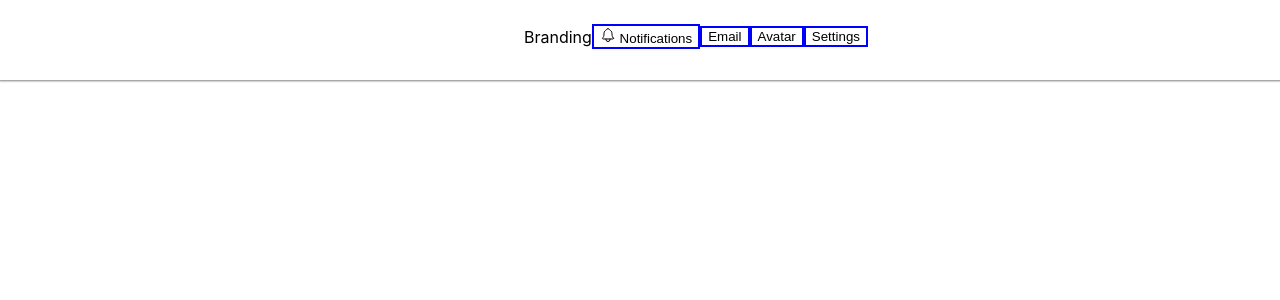
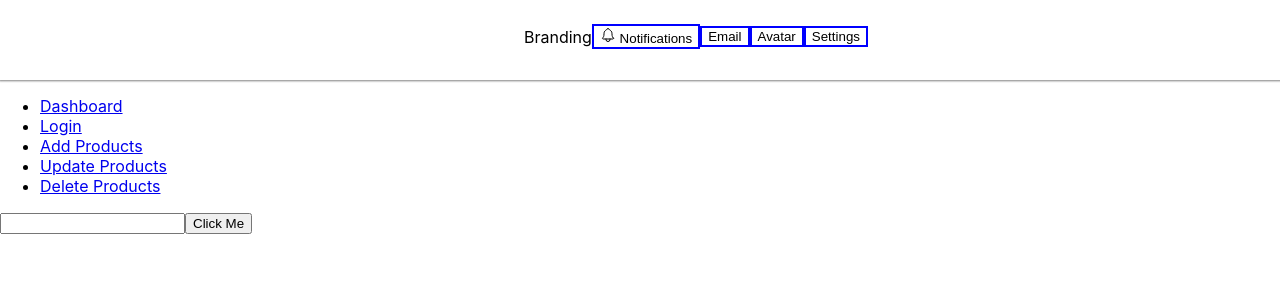
Before and after one commit to jcbince/reactappdash, a React (Create React App) app: page / in a window 1280 px wide. Shown: the top 300 px of the page. Built offline with nearby package versions, Linux system fonts and the light colour scheme.

Commit message:
dashboard and sidebar navigations

```diff
--- a/src/App.js
+++ b/src/App.js
@@ -1,14 +1,17 @@
-import DashBoardPage from './pages/DashBoardPage'
-import LoginPage from './pages/LoginPage'
-import PageNotFound from './pages/PageNotFound';
+import {Route, Routes } from 'react-router-dom'
 
+import { DashBoardPage, LoginPage, PageNotFound } from './pages'
 
 
 function App() {
   return (
     <>
-      <DashBoardPage/>
-
+    <Routes>
+      <Route index element={<LoginPage/>}/>
+      <Route path="dashboard" element={<DashBoardPage/>}/>
+      <Route path="*" element={<PageNotFound/>}/>
+      <Route path="add" element={<PageNotFound/>}/>
+    </Routes>
 
     </>
   );
--- a/src/index.js
+++ b/src/index.js
@@ -6,12 +6,16 @@ import { BrowserRouter } from 'react-router-dom';
 import './index.css';
 import App from './App';
 
+// import {GlobalStyles} from './styles/GlobalStyles'
+
 
 ReactDOM.render(
   <React.StrictMode>
-    <BrowserRouter>
-      <App />
-    </BrowserRouter>
+    {/* <GlobalStyles> */}
+      <BrowserRouter>
+        <App />
+      </BrowserRouter>
+    {/* </GlobalStyles> */}
   </React.StrictMode>,
   document.getElementById('root')
 );
--- /dev/null
+++ b/src/pages/404/PageNotFound.js
@@ -0,0 +1,26 @@
+import React from 'react'
+import { Link } from 'react-router-dom'
+
+import { AppBar } from '../../components/appbar'
+
+
+const PageNotFound = (props) => {
+  return (
+	<div>
+		<AppBar/>
+		<nav>
+			<ul>
+				<li><Link to="./dashboard">Dashboard</Link></li>
+				<li><Link to="./">Login</Link></li>
+				<li><Link to="./add">Add Products</Link></li>
+				<li><Link to="./update">Update Products</Link></li>
+				<li><Link to="./delete">Delete Products</Link></li>
+
+			</ul>
+		</nav>
+	  <h1>404</h1>
+	</div>
+  )
+}
+
+export default PageNotFound
--- a/src/pages/DashBoardPage.js
+++ /dev/null
@@ -1,14 +0,0 @@
-import React from 'react'
-import App from '../App'
-import { AppBar } from '../components/appbar'
-
-
-const DashBoardPage = (props) => {
-  return (
-	<div>
-	  <AppBar/>
-	</div>
-  )
-}
-
-export default DashBoardPage
--- a/src/pages/LoginPage.js
+++ /dev/null
@@ -1,11 +0,0 @@
-import React from 'react'
-
-const LoginPage = (props) => {
-  return (
-	<header>
-		<h1>Login Page</h1>
-	</header>
-  )
-}
-
-export default LoginPage
--- a/src/pages/PageNotFound.js
+++ /dev/null
@@ -1,11 +0,0 @@
-import React from 'react'
-
-const PageNotFound = (props) => {
-  return (
-	<div>
-
-	</div>
-  )
-}
-
-export default PageNotFound
--- /dev/null
+++ b/src/pages/dashboard/DashBoardPage.js
@@ -0,0 +1,27 @@
+import React from 'react'
+
+import { Link } from 'react-router-dom'
+
+import { AppBar } from '../../components/appbar'
+
+
+const DashBoardPage = (props) => {
+  return (
+	<div>
+		<AppBar/>
+		<nav>
+			<ul>
+				<li><Link to="./dashboard">Dashboard</Link></li>
+				<li><Link to="./">Login</Link></li>
+				<li><Link to="./add">Add Products</Link></li>
+				<li><Link to="./update">Update Products</Link></li>
+				<li><Link to="./delete">Delete Products</Link></li>
+
+			</ul>
+		</nav>
+
+	</div>
+  )
+}
+
+export default DashBoardPage
--- a/src/pages/index.js
+++ b/src/pages/index.js
@@ -0,0 +1,3 @@
+export {default as DashBoardPage} from "./dashboard/DashBoardPage"
+export {default as LoginPage} from "./login/LoginPage"
+export {default as PageNotFound} from "./404/PageNotFound"
--- /dev/null
+++ b/src/pages/login/LoginPage.js
@@ -0,0 +1,35 @@
+import React from 'react'
+import { Link, useNavigate } from 'react-router-dom'
+import { AppBar } from '../../components/appbar';
+
+const LoginPage = (props) => {
+	let navigation =  useNavigate();
+
+	//what reroutes you back to dashboard
+	function onHandleSubmit(e) {
+		e.preventDefault();
+		navigation('dashboard');
+
+	}
+  return (
+	<>
+	<AppBar/>
+	<nav>
+		<ul>
+			<li><Link to="./dashboard">Dashboard</Link></li>
+			<li><Link to="./">Login</Link></li>
+			<li><Link to="./add">Add Products</Link></li>
+			<li><Link to="./update">Update Products</Link></li>
+			<li><Link to="./delete">Delete Products</Link></li>
+
+		</ul>
+	</nav>
+	<form onSubmit={onHandleSubmit}>
+		<input type="email" required />
+		<button  type="submit">Click Me</button>
+	</form>
+	</>
+  )
+}
+
+export default LoginPage
```
Also changed, not shown: 1 other file (tests, documents, lock files or other folders).
